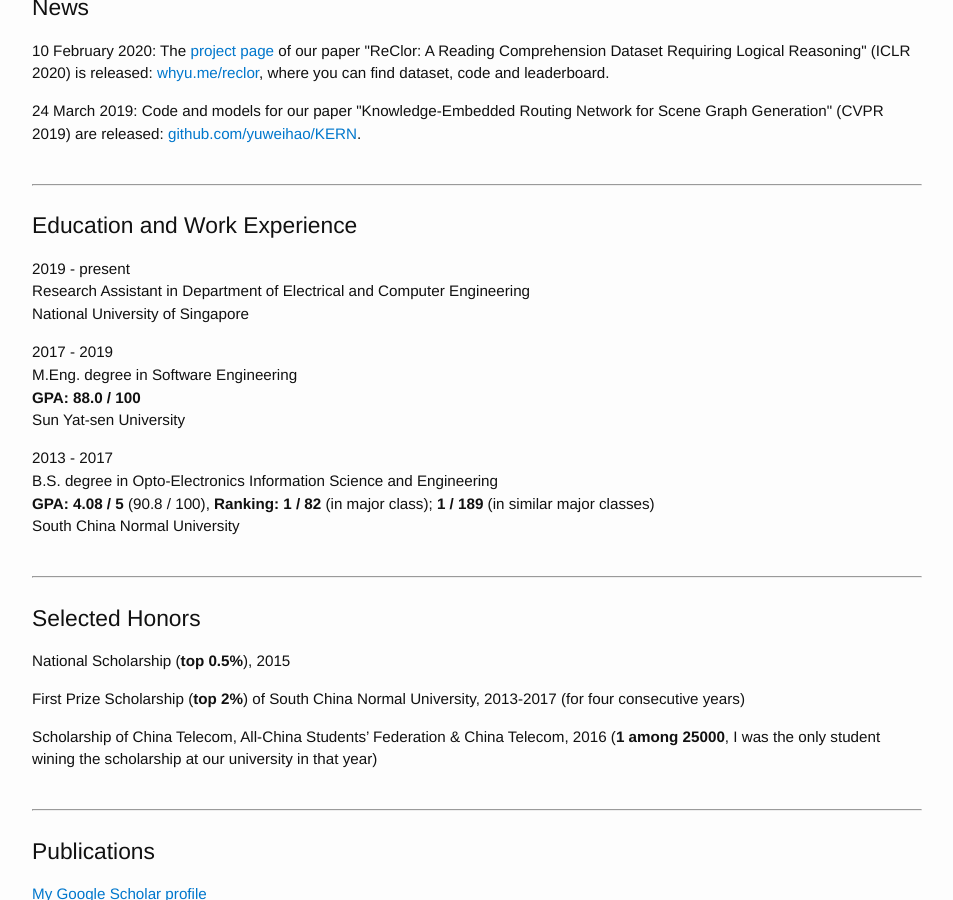
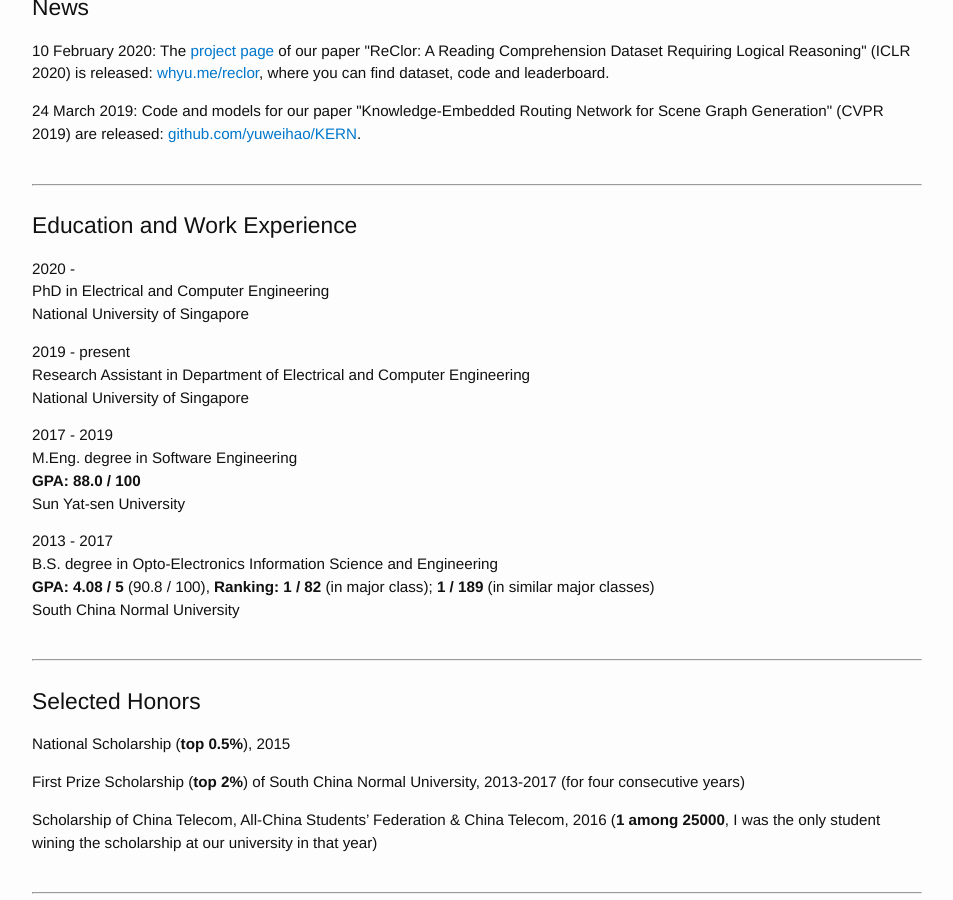
Before and after one commit to yuweihao/yuweihao.github.io, a Jekyll site: the page built from index.html, in a window 1280 px wide and 900 px high, scrolled down 445 px. Shown: the whole window, without its empty margins (163-1116 px from the left). Built offline with Jekyll 4.4.1, drawn with Linux system fonts in a browser that asks for light colours.

Commit message:
Update index.html

```diff
--- a/index.html
+++ b/index.html
@@ -49,6 +49,11 @@ Email: weihaoyu6 [at] gmail [dot] com <br>
 <hr>
 <br>
 <h2>Education and Work Experience</h2>
+
+<p>2020 - <br>
+PhD in Electrical and Computer Engineering<br>
+National University of Singapore</p>
+
 <p>2019 - present<br>
 Research Assistant in Department of Electrical and Computer Engineering<br>
 National University of Singapore</p>
```
